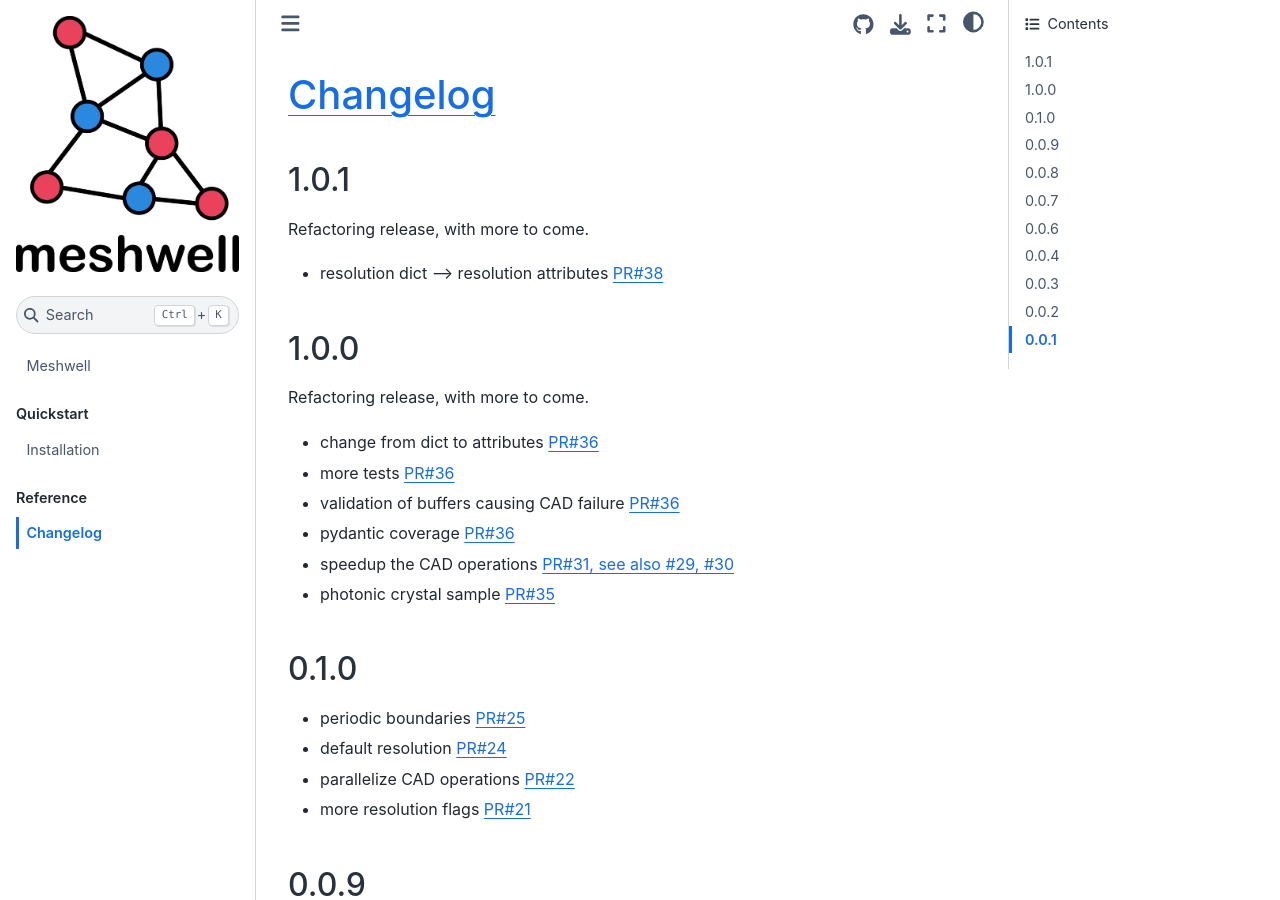
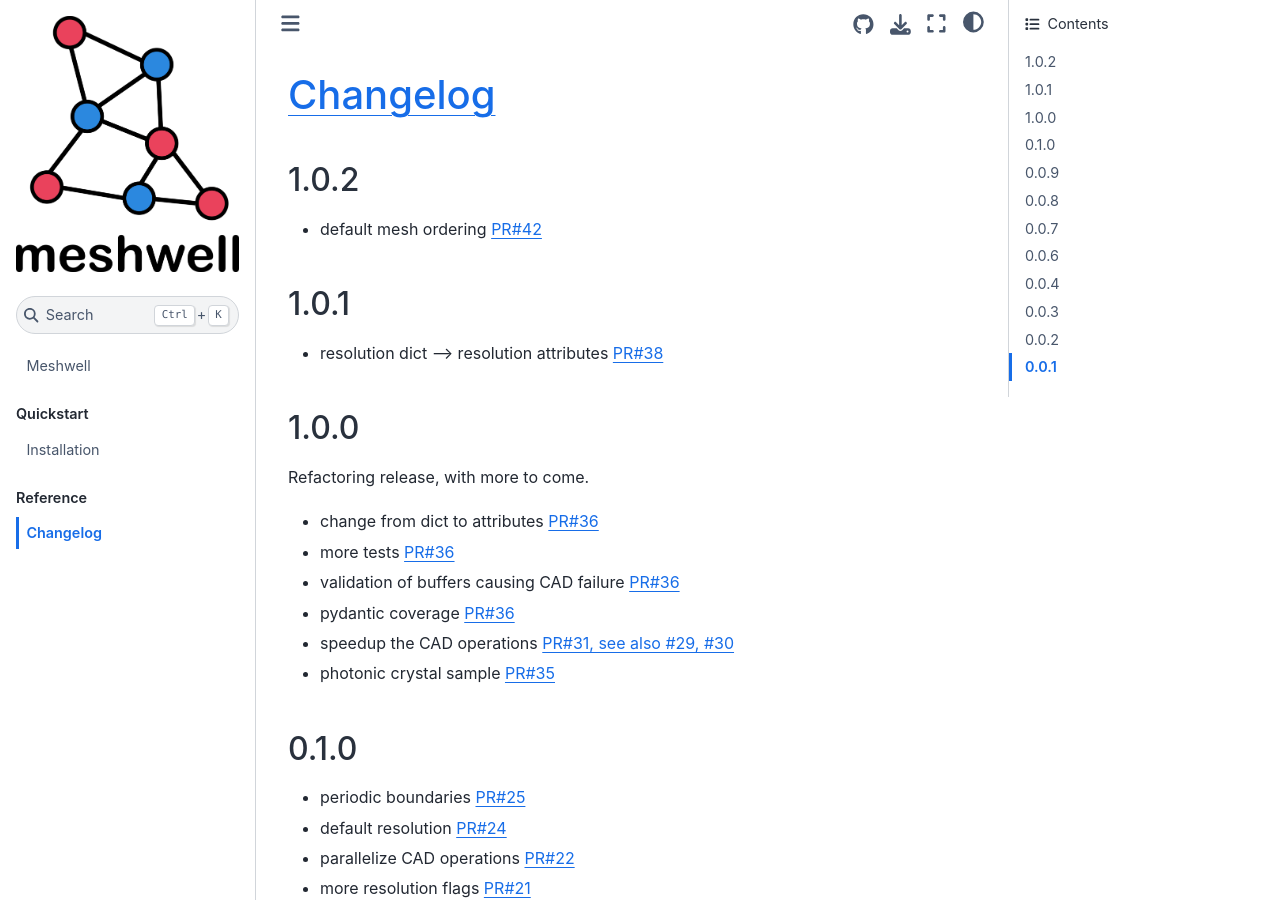
Before and after one commit to simbilod/meshwell, a Jupyter Book: the page built from docs/changelog.md, in a window 1280 px wide and 900 px high. Built offline with Jupyter Book 1.0.4 settings and Sphinx 7.4.7 and the Sphinx Book theme 1.1.4, drawn with Linux system fonts in a browser that asks for light colours; pages that are not in the unit, such as notebooks, are missing from menus.

Commit message:
versioning

```diff
--- a/docs/changelog.md
+++ b/docs/changelog.md
@@ -1,8 +1,9 @@
 # [Changelog](https://keepachangelog.com/en/1.0.0/)
 
+## 1.0.2
+
+- default mesh ordering [PR#42](https://github.com/simbilod/meshwell/pull/42)
 ## 1.0.1
-
-Refactoring release, with more to come.
 
 - resolution dict --> resolution attributes [PR#38](https://github.com/simbilod/meshwell/pull/38)
 
--- a/pyproject.toml
+++ b/pyproject.toml
@@ -14,7 +14,7 @@ classifiers = [
 	"Programming Language :: Python :: 3.11",
 	"Operating System :: OS Independent",
 ]
-version="1.0.1"
+version="1.0.2"
 authors = [
     {name = "Simon Bilodeau", email = "sb30@princeton.edu"},
 ]
```
